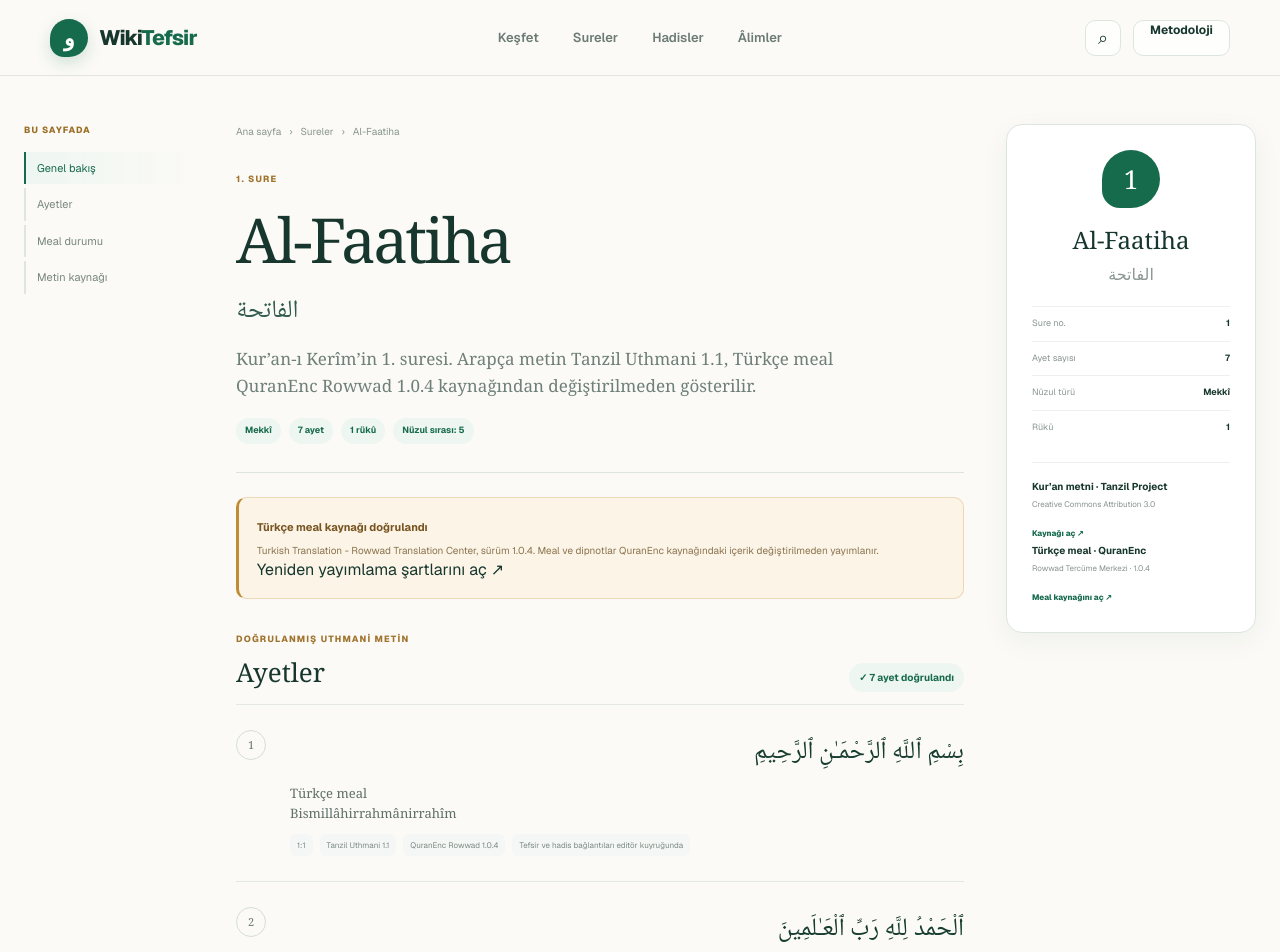
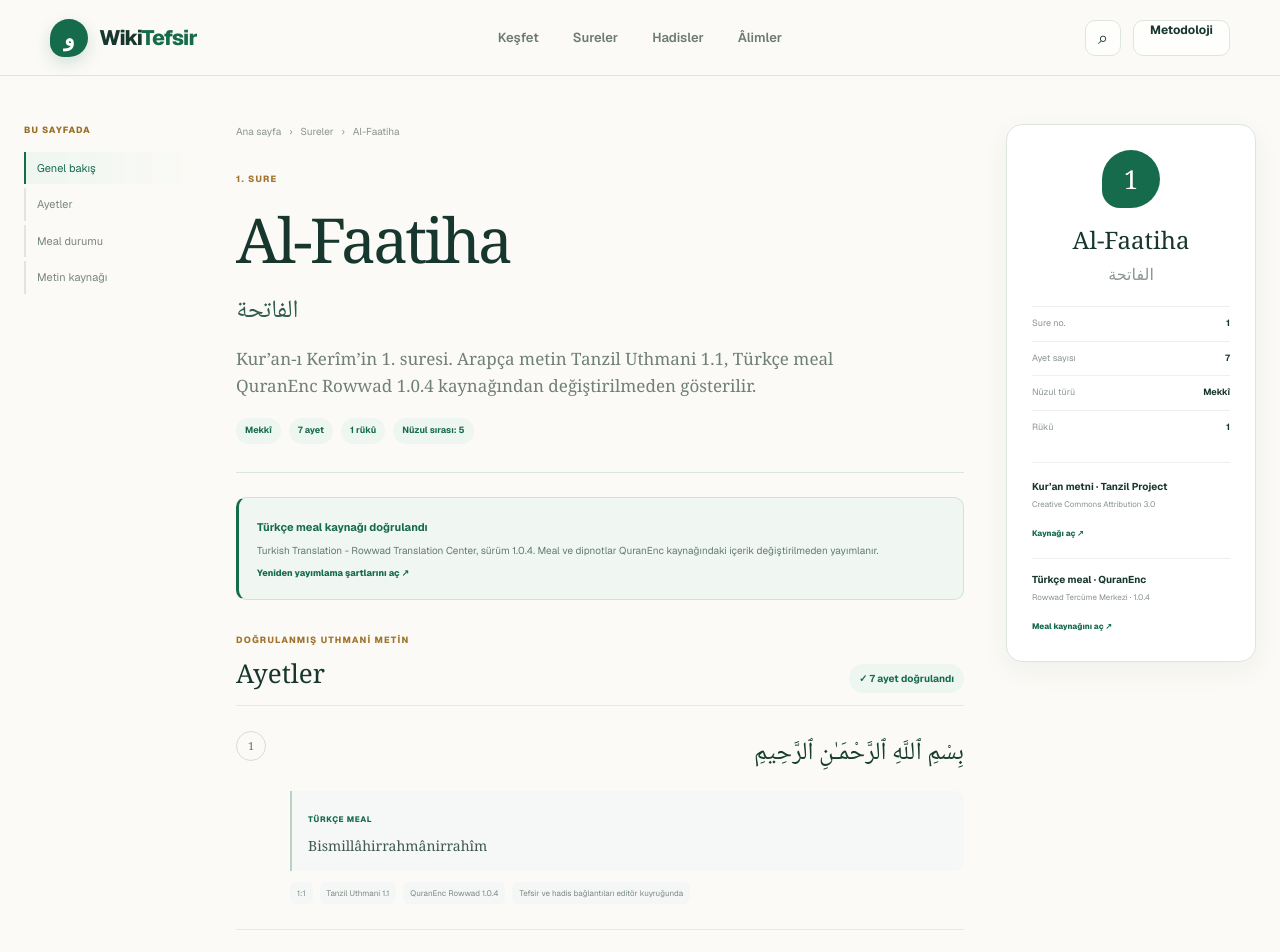
Before and after one commit to saitakarcesme/WikiTefsir, a Next.js app: page /sure/fatiha in a window 1280 px wide. Shown: the top 952 px of the page. Built offline with nearby package versions, Linux system fonts and the light colour scheme.

Commit message:
style: present verified meal and footnote records

```diff
--- a/app/globals.css
+++ b/app/globals.css
@@ -264,6 +264,10 @@ button { cursor: pointer; }
 .notice-card { margin: 24px 0; padding: 16px 18px; background: #fbf4e7; border: 1px solid #ead8b6; border-left: 3px solid #bd8d38; border-radius: 10px; }
 .notice-card strong { color: #775420; font-size: 11px; }
 .notice-card p { margin: 5px 0 0; color: #8b744e; font-size: 10px; line-height: 1.55; }
+.notice-card a { display: inline-block; margin-top: 9px; color: #775420; font-size: 9px; font-weight: 750; }
+.verified-source-notice { background: #f0f7f2; border-color: #cfe3d7; border-left-color: var(--green); }
+.verified-source-notice strong, .verified-source-notice a { color: var(--green); }
+.verified-source-notice p { color: #637a70; }
 .section-title { margin: 34px 0 12px; display: flex; justify-content: space-between; align-items: end; gap: 20px; }
 .section-title h2 { margin: 0; font-family: Georgia, serif; font-size: 26px; }
 .section-title button { padding: 8px 11px; color: var(--green); background: #fff; border: 1px solid var(--line); border-radius: 9px; font-size: 9px; font-weight: 700; }
@@ -272,7 +276,12 @@ button { cursor: pointer; }
 .verse-row.selected { margin: 0 -18px; padding: 25px 18px; background: #f5f8f5; border: 1px solid #dce9e1; border-radius: 13px; }
 .round-number { width: 30px; height: 30px; display: grid; place-items: center; color: #687771; border: 1px solid #d5ddd8; border-radius: 50%; font-family: Georgia, serif; font-size: 11px; }
 .verse-arabic { margin: 0; color: #173c30; font-family: 'Noto Naskh Arabic', 'Amiri', Georgia, serif; font-size: 25px; line-height: 1.8; }
-.verse-meaning { margin: 8px 0 0; color: #5f7069; font-family: Georgia, serif; font-size: 13px; line-height: 1.55; }
+.verse-meaning { margin: 15px 0 0; padding: 14px 16px; color: #40584f; background: #f5f8f6; border-left: 2px solid #b9d3c3; border-radius: 0 9px 9px 0; }
+.verse-meaning > span { color: var(--green); font-size: 8px; font-weight: 800; letter-spacing: .08em; text-transform: uppercase; }
+.verse-meaning > p { margin: 5px 0 0; font-family: Georgia, serif; font-size: 14px; line-height: 1.65; }
+.meal-footnote { margin-top: 9px; padding: 11px 14px; color: #78694f; background: #fbf7ef; border: 1px solid #eee2cc; border-radius: 8px; }
+.meal-footnote strong { font-size: 8px; letter-spacing: .06em; text-transform: uppercase; }
+.meal-footnote p { margin: 4px 0 0; font-size: 9px; line-height: 1.6; white-space: pre-line; }
 .verse-tags { margin-top: 12px; display: flex; gap: 7px; }
 .verse-tags a { padding: 5px 8px; color: var(--green); background: #fff; border: 1px solid #dce7e1; border-radius: 7px; font-size: 8px; font-weight: 700; }
 .source-section { padding-top: 10px; scroll-margin-top: 90px; }
@@ -308,6 +317,7 @@ button { cursor: pointer; }
 .infobox-source strong { display: block; font-size: 10px; }
 .infobox-source p { margin: 4px 0 9px; color: #87938e; font-size: 8px; }
 .infobox-source a { color: var(--green); font-size: 8px; font-weight: 750; }
+.infobox-source .secondary-source { margin-top: 15px; padding-top: 13px; border-top: 1px solid #edf0ed; }
 
 .profile-page { width: min(1060px, calc(100% - 48px)); margin: 0 auto; padding: 48px 0 80px; }
 .profile-hero { margin-top: 32px; padding: 42px; display: grid; grid-template-columns: auto 1fr; gap: 30px; align-items: center; background: linear-gradient(135deg, #f0f6f2, #f8f4e9); border: 1px solid var(--line); border-radius: 20px; }
```
